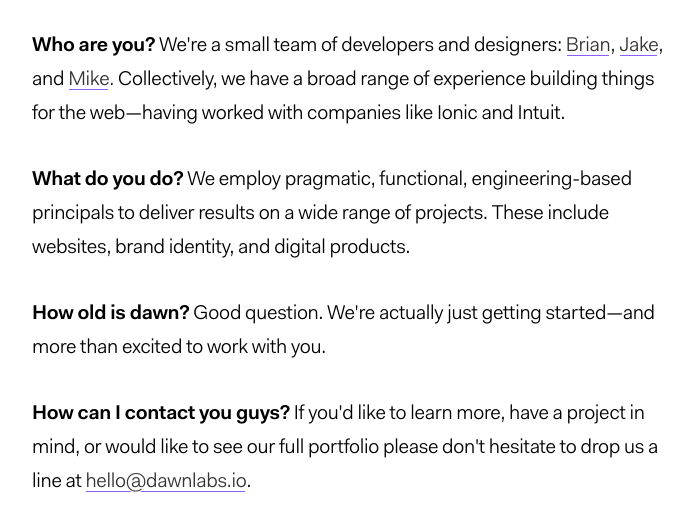
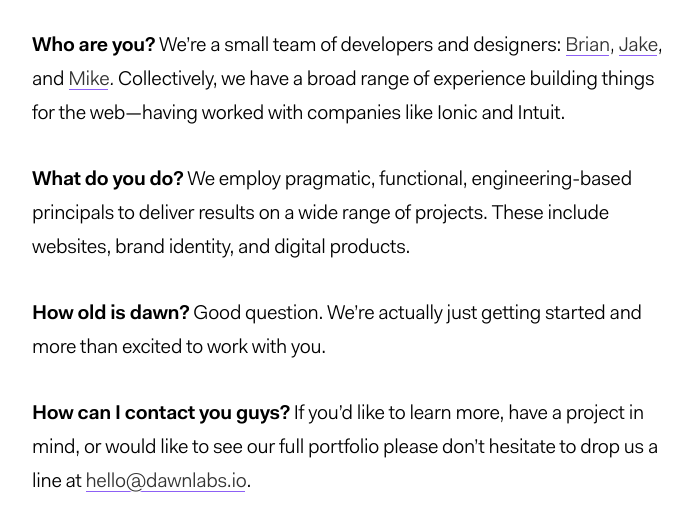
Before and after one commit to briandennis/dawnlabs.github.io, a website: page index.html in a window 1280 px wide. Shown: the part 386-914 px from the top of the page, without its empty margins (292-987 px from the left). Drawn offline with nearby package versions, Linux system fonts and the light colour scheme; files that its build step writes are made by us from their sources.

Commit message:
Typographic fixes

```diff
--- a/index.html
+++ b/index.html
@@ -30,10 +30,10 @@
             <a href="#" class="a-smart">WORK WITH US↗︎</a>
         </section>
         <section class="faq">
-            <p><span class="faq__question">Who are you?</span> We're a small team of developers and designers: <a href="briandennis.io" class="a-smart">Brian</a>, <a href="http://www.jakedex.com/" class="a-smart">Jake</a>, and <a href="http://mfix22.github.io/" class="a-smart">Mike</a>. Collectively, we have a broad range of experience building things for the web—having worked with companies like Ionic and Intuit.</p>
+            <p><span class="faq__question">Who are you?</span> We’re a small team of developers and designers: <a href="briandennis.io" class="a-smart">Brian</a>, <a href="http://www.jakedex.com/" class="a-smart">Jake</a>, and <a href="http://mfix22.github.io/" class="a-smart">Mike</a>. Collectively, we have a broad range of experience building things for the web—having worked with companies like Ionic and Intuit.</p>
             <p><span class="faq__question">What do you do?</span> We employ pragmatic, functional, engineering-based principals to deliver results on a wide range of projects. These include websites, brand identity, and digital products.</p>
-            <p><span class="faq__question">How old is dawn?</span> Good question. We're actually just getting started—and more than excited to work with you.</p>
-            <p><span class="faq__question">How can I contact you guys?</span> If you'd like to learn more, have a project in mind, or would like to see our full portfolio please don't hesitate to drop us a line at <a href="mailto:hello@dawnlabs.io" class="a-smart">hello@dawnlabs.io</a>.</p>
+            <p><span class="faq__question">How old is dawn?</span> Good question. We’re actually just getting started and more than excited to work with you.</p>
+            <p><span class="faq__question">How can I contact you guys?</span> If you’d like to learn more, have a project in mind, or would like to see our full portfolio please don’t hesitate to drop us a line at <a href="mailto:hello@dawnlabs.io" class="a-smart">hello@dawnlabs.io</a>.</p>
             <p>👋</p>
         </section>
     </main>
```
